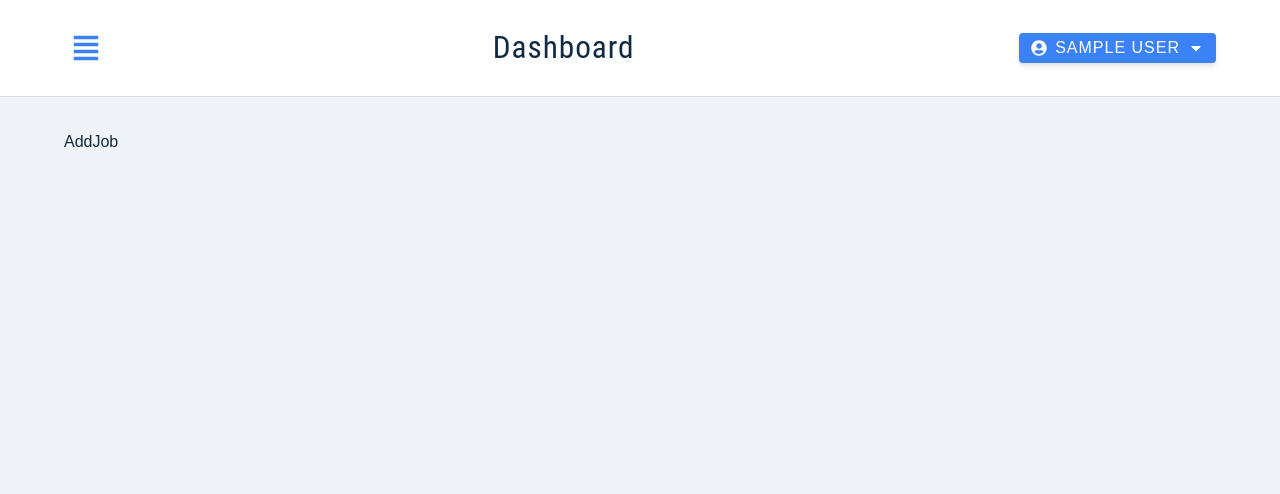
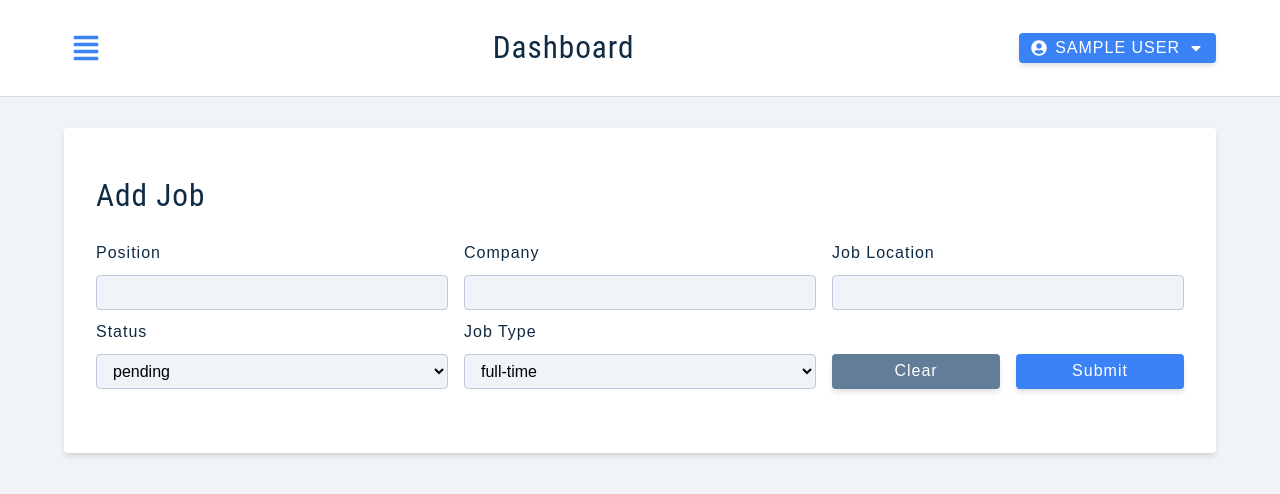
Before and after one commit to brain-shutdown/Jobster-Page, a React (Create React App) app: page /add-job in a window 1280 px wide. Shown: the top 494 px of the page. Built offline with nearby package versions, Linux system fonts and the light colour scheme; sample sign-in values are in the browser's storage.

Commit message:
Add Job page added

```diff
--- a/src/App.jsx
+++ b/src/App.jsx
@@ -28,7 +28,7 @@ function App() {
 			</Routes>
 			<ToastContainer
 				position='top-center'
-				autoClose={process.env.REACT_APP_TIMEOUT}
+				autoClose={2000}
 				hideProgressBar={false}
 				newestOnTop={false}
 				closeOnClick
--- /dev/null
+++ b/src/components/FormRowSelect.jsx
@@ -0,0 +1,27 @@
+import React from 'react';
+
+const FormRowSelect = ({ name, value, options, labelText, handleChange }) => {
+	return (
+		<div className='form-row'>
+			<label htmlFor='name' className='form-label'>
+				{labelText || name}
+			</label>
+			<select
+				name={name}
+				id={name}
+				className='form-select'
+				onChange={handleChange}
+				value={value}>
+				{options.map((option, index) => {
+					return (
+						<option key={index} value={option}>
+							{option}
+						</option>
+					);
+				})}
+			</select>
+		</div>
+	);
+};
+
+export default FormRowSelect;
--- a/src/components/Navbar.jsx
+++ b/src/components/Navbar.jsx
@@ -43,7 +43,7 @@ const Navbar = () => {
 						<button
 							type='button'
 							className='dropdown-btn'
-							onClick={() => dispatch(logoutUser())}>
+							onClick={() => dispatch(logoutUser('Logging out...'))}>
 							Logout
 						</button>
 					</div>
--- a/src/components/index.jsx
+++ b/src/components/index.jsx
@@ -4,5 +4,6 @@ import BigSidebar from './BigSidebar';
 import Navbar from './Navbar';
 import SmallSidebar from './SmallSidebar';
 import NavLinks from './NavLinks';
+import FormRowSelect from './FormRowSelect';
 
-export { Logo, FormRow, Navbar, SmallSidebar, BigSidebar, NavLinks };
+export { Logo, FormRow, Navbar, SmallSidebar, BigSidebar, NavLinks, FormRowSelect };
--- /dev/null
+++ b/src/features/job/jobSlice.js
@@ -0,0 +1,68 @@
+import { createAsyncThunk, createSlice } from '@reduxjs/toolkit';
+import { toast } from 'react-toastify';
+import customFetch from '../../utils/axios';
+import { getUserFromLocalStorage } from '../../utils/localStorage';
+import { logoutUser } from '../user/userSlice';
+
+const initialState = {
+	isLoading: false,
+	position: '',
+	company: '',
+	job_location: getUserFromLocalStorage()?.location || '',
+	status: 'pending',
+	job_type: 'full-time',
+	status_option: ['interview', 'declined', 'pending'],
+	job_type_option: ['full-time', 'part-time', 'remote', 'internship'],
+	isEditing: false,
+};
+
+export const createJob = createAsyncThunk('/job/createJob', async (job, thunkAPI) => {
+	try {
+		const response = await customFetch.post('/jobs', job, {
+			headers: {
+				authorization: `Bearer ${thunkAPI.getState().user.user.token}`,
+			},
+		});
+		thunkAPI.dispatch(clear());
+		return response.data;
+	} catch (error) {
+		if (error.response.status === 401) {
+			thunkAPI.dispatch(logoutUser());
+			return thunkAPI.rejectWithValue('Unauthorized! Logging Out...');
+		}
+		return thunkAPI.rejectWithValue(error.response.data.msg);
+	}
+});
+
+const jobSlice = createSlice({
+	name: 'job',
+	initialState,
+	reducers: {
+		handleChange: (state, { payload }) => {
+			const { name, value } = payload;
+			state[name] = value;
+		},
+		clear: () => {
+			return {
+				...initialState,
+				location: getUserFromLocalStorage()?.location || '',
+			};
+		},
+	},
+	extraReducers: {
+		[createJob.pending]: (state) => {
+			state.isLoading = true;
+		},
+		[createJob.fulfilled]: (state) => {
+			state.isLoading = false;
+			toast.success(`Job Created!`);
+		},
+		[createJob.rejected]: (state, { payload }) => {
+			state.isLoading = false;
+			toast.error(payload);
+		},
+	},
+});
+
+export const { handleChange, clear } = jobSlice.actions;
+export default jobSlice.reducer;
--- a/src/features/user/userSlice.js
+++ b/src/features/user/userSlice.js
@@ -28,11 +28,13 @@ const userSlice = createSlice({
 		toggleSidebar: (state) => {
 			state.isSidebarOpen = !state.isSidebarOpen;
 		},
-		logoutUser: (state) => {
+		logoutUser: (state, { payload }) => {
 			state.user = null;
 			state.isSidebarOpen = false;
-			toast.success('Logout Successful!');
 			removeUserFromLocalStorage();
+			if (payload) {
+				toast.success(payload);
+			}
 		},
 	},
 	extraReducers: {
--- a/src/pages/Dashboard/AddJob.jsx
+++ b/src/pages/Dashboard/AddJob.jsx
@@ -1,7 +1,101 @@
 import React from 'react';
+import { useDispatch, useSelector } from 'react-redux';
+import { toast } from 'react-toastify';
+import Wrapper from '../../assets/wrappers/DashboardFormPage';
+import { FormRow, FormRowSelect } from '../../components';
+import { clear, createJob, handleChange } from '../../features/job/jobSlice';
 
 const AddJob = () => {
-	return <div>AddJob</div>;
+	const {
+		position,
+		company,
+		job_location,
+		status,
+		job_type,
+		status_option,
+		job_type_option,
+		isLoading,
+		isEditing,
+	} = useSelector((store) => store.job);
+	const { user } = useSelector((store) => store.user);
+	const dispatch = useDispatch();
+
+	React.useEffect(() => {
+		if (!isEditing) {
+			dispatch(handleChange({ name: 'job_location', value: user.location }));
+		}
+	}, [isEditing, user.location, dispatch]);
+
+	function handleSubmit(e) {
+		e.preventDefault();
+		if (!position || !company || !job_location) {
+			toast.error('Please fill out all the fields!');
+			return;
+		}
+		dispatch(createJob({ position, company, job_location, status, job_type }));
+	}
+	function handleJobInput(e) {
+		const name = e.target.name;
+		const value = e.target.value;
+		dispatch(handleChange({ name, value }));
+	}
+
+	return (
+		<Wrapper>
+			<form className='form' onSubmit={handleSubmit}>
+				<h3>Add Job</h3>
+				<div className='form-center'>
+					<FormRow
+						type='text'
+						name='position'
+						value={position}
+						handleChange={handleJobInput}
+					/>
+					<FormRow
+						type='text'
+						name='company'
+						value={company}
+						handleChange={handleJobInput}
+					/>
+					<FormRow
+						type='text'
+						name='job_location'
+						value={job_location}
+						handleChange={handleJobInput}
+						labelText='Job Location'
+					/>
+					<FormRowSelect
+						name='status'
+						value={status}
+						options={status_option}
+						handleChange={handleJobInput}
+					/>
+					<FormRowSelect
+						name='job_type'
+						value={job_type}
+						options={job_type_option}
+						handleChange={handleJobInput}
+						labelText='Job Type'
+					/>
+					<div className='btn-container'>
+						<button
+							type='button'
+							className='btn btn-block clear-btn'
+							onClick={() => dispatch(clear())}>
+							Clear
+						</button>
+						<button
+							type='submit'
+							className='btn btn-block submit-btn'
+							disabled={isLoading}
+							onSubmit={handleSubmit}>
+							Submit
+						</button>
+					</div>
+				</div>
+			</form>
+		</Wrapper>
+	);
 };
 
 export default AddJob;
--- a/src/pages/Register.jsx
+++ b/src/pages/Register.jsx
@@ -22,7 +22,7 @@ const Register = () => {
 	React.useEffect(() => {
 		let timeout;
 		if (user) {
-			timeout = setTimeout(() => navigate('/'), process.env.REACT_APP_TIMEOUT);
+			timeout = setTimeout(() => navigate('/'), 2000);
 		}
 		return () => clearTimeout(timeout);
 	}, [user, navigate]);
--- a/src/store.js
+++ b/src/store.js
@@ -1,8 +1,10 @@
 import { configureStore } from '@reduxjs/toolkit';
 import userReducer from './features/user/userSlice';
+import jobReducer from './features/job/jobSlice';
 
 export const store = configureStore({
 	reducer: {
 		user: userReducer,
+		job: jobReducer,
 	},
 });
```
